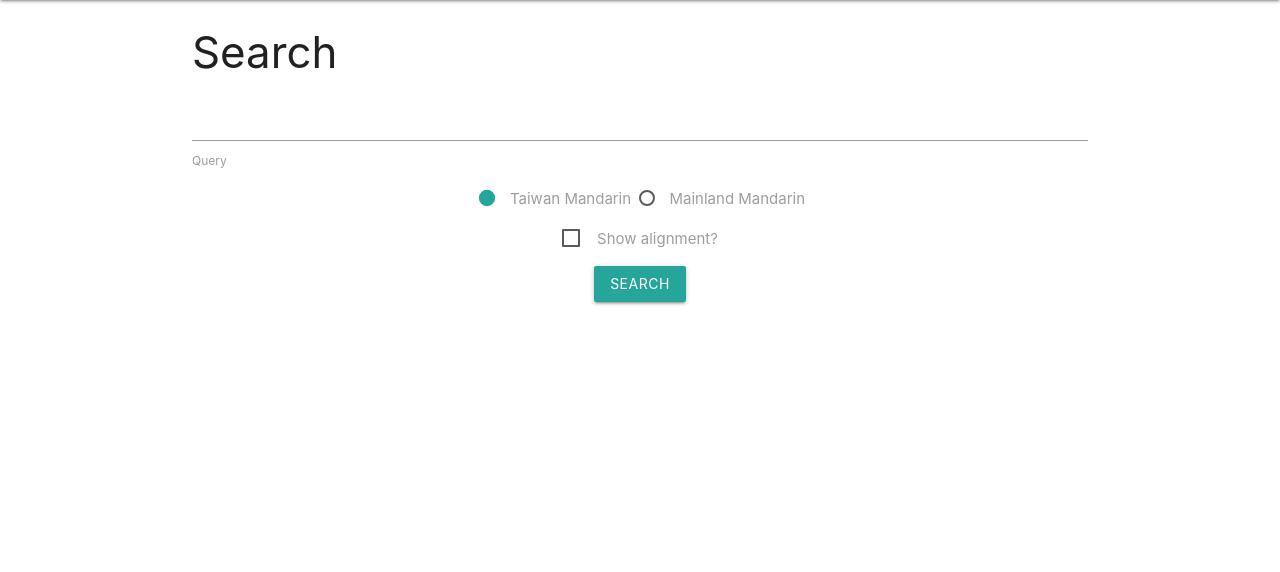
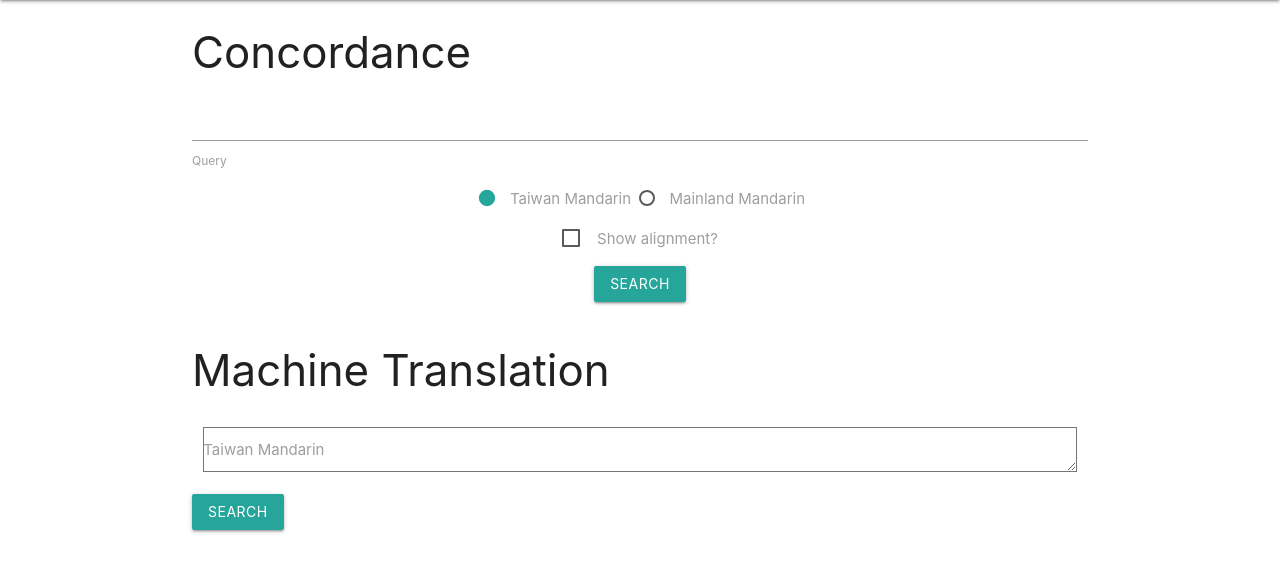
Before and after one commit to dachenlian/cwb-parallel, a Django app: page / in a window 1280 px wide. Shown: the part 64-636 px from the top of the page. Run offline with Django 3.2, Linux system fonts and the light colour scheme; parts of the project's set-up code (start-up, migrations or seed data) failed here and were passed over.

Commit message:
added translate

```diff
--- a/cwb_parallel/core/urls.py
+++ b/cwb_parallel/core/urls.py
@@ -1,11 +1,12 @@
 from django.conf import settings
 from django.urls import path
 
-from core import views
+from . import views
 
 app_name = 'core'
 
 urlpatterns = [
     path('', views.IndexView.as_view(), name='index'),
-    path('results/', views.ResultsView.as_view(), name='results'),
+    path('results/', views.ConcordanceView.as_view(), name='concordance'),
+    path('translate/', views.translation, name='translate')
 ]
--- a/cwb_parallel/core/views.py
+++ b/cwb_parallel/core/views.py
@@ -1,14 +1,20 @@
-from django.shortcuts import render
+import logging
+import requests
+
+from django.shortcuts import render, redirect, reverse
 from django.views.generic import View, TemplateView
 
 from .cqp import Cqp
+
+
+logger = logging.getLogger()
 
 
 class IndexView(TemplateView):
     template_name = 'core/index.html'
 
 
-class ResultsView(View):
+class ConcordanceView(View):
     template_name = 'core/results.html'
 
     def get(self, request, *args, **kwargs):
@@ -38,3 +44,14 @@ class ResultsView(View):
                 'data': False
             }
         return render(self.request, self.template_name, context=context)
+
+
+def translation(request):
+    source = request.POST.get('translate-box')
+    json = {
+        'id': 100,
+        'src': source
+    }
+    r = requests.post('http://140.112.147.121/translator/translate', json=json)
+    print(r.json())
+    return redirect(reverse('core:index'))
--- a/cwb_parallel/templates/core/index.html
+++ b/cwb_parallel/templates/core/index.html
@@ -1,8 +1,8 @@
 {% extends 'base.html' %}
 {% block content %}
     <div class="row">
-        <h3>Search</h3>
-        <form action="{% url 'core:results' %}" method="get">
+        <h3>Concordance</h3>
+        <form action="{% url 'core:concordance' %}" method="get">
             <div class="col-12">
                 <label>
                     <input type="text" name="query" required>
@@ -35,6 +35,16 @@
                 </p>
             </div>
         </form>
-
+    </div>
+    <div class="row">
+    <h3>Machine Translation</h3>
+        <form action="{% url 'core:translate' %}" method="post">
+            {% csrf_token %}
+            <div class="input-field col s12">
+                <textarea name="translate-box" id="translate-tw" cols="30" rows="10"></textarea>
+                <label for="translate-tw">Taiwan Mandarin</label>
+            </div>
+            <button type="submit" class="waves-effect waves-light btn">Search</button>
+        </form>
     </div>
 {% endblock content %}
--- a/docker-compose.override.yml
+++ b/docker-compose.override.yml
@@ -10,5 +10,6 @@ services:
       && python manage.py collectstatic --noinput
       && python -u manage.py runserver 0.0.0.0:8000"
     environment:
+      - PYTHONUNBUFFERED=1
       - DJANGO_SETTINGS_MODULE=cwb_parallel.settings.local
       - DJANGO_LOG_LEVEL=DEBUG
```
Also changed, not shown: 4 other files.
